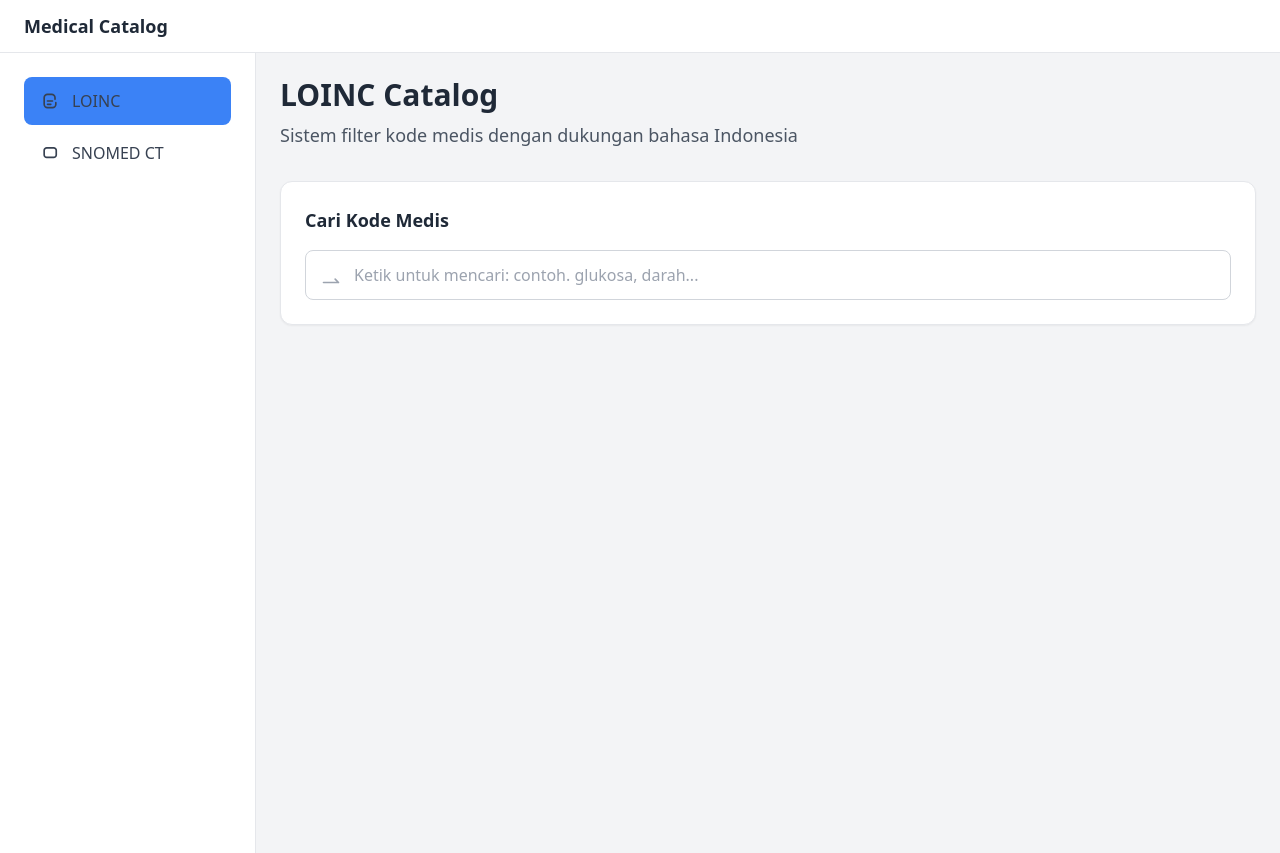
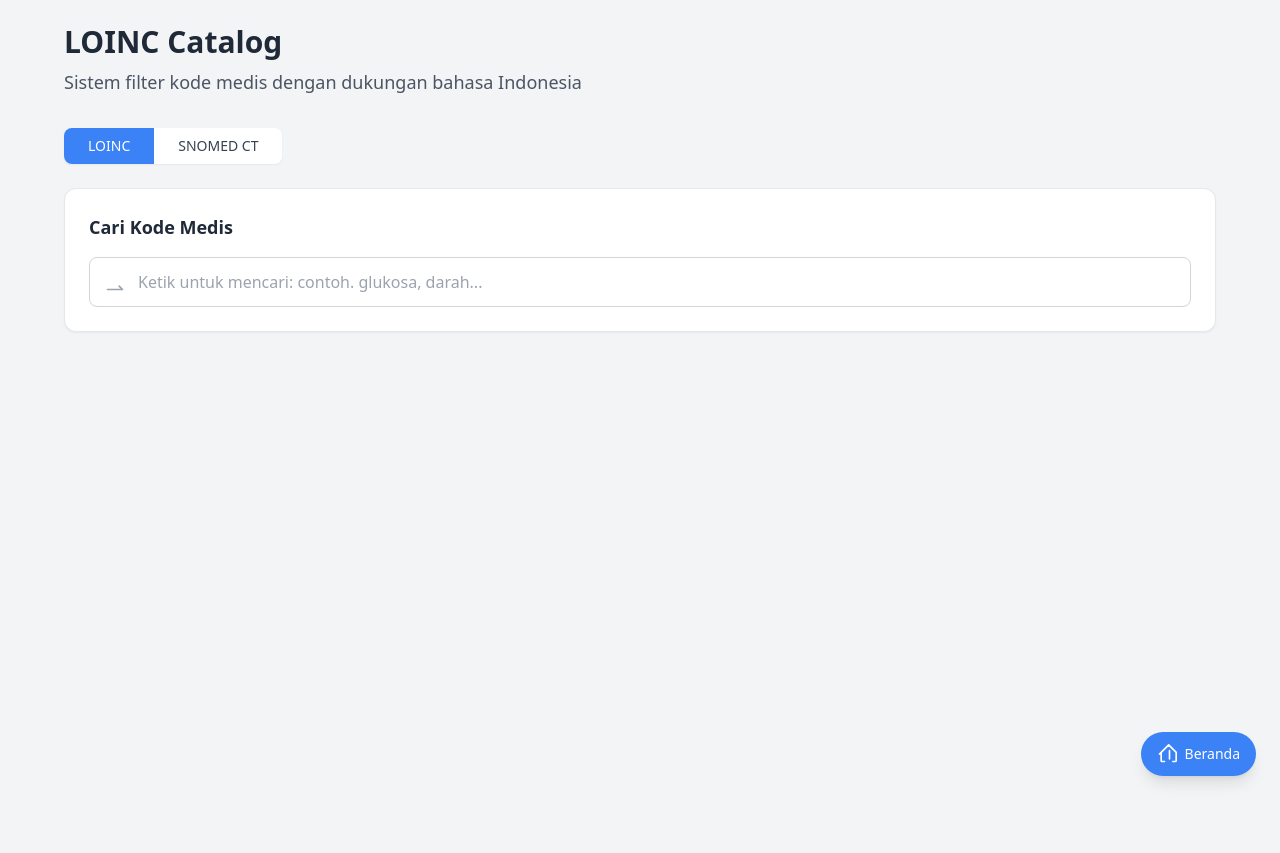
Before and after one commit to bastomiadi/medical_catalog, a PHP site: page /catalog.php in a window 1280 px wide. After the commit the page ends 783 px from the top, so only its background shows below. Run offline with PHP 8.4, Linux system fonts and the light colour scheme; some libraries are stand-ins or nearby versions.

Commit message:
update ui

```diff
--- a/public/catalog.php
+++ b/public/catalog.php
@@ -1,52 +1,42 @@
 <?php
 /**
- * Catalog LOINC & SNOMED-CT - Web Interface
+ * Catalog LOINC & SNOMED-CT - Unified Web Interface
  *
- * Main web interface for medical catalog with Indonesian language support.
- * LOINC module supports both REST API and MySQL database sources.
- * SNOMED-CT module uses MySQL database.
+ * Unified web interface for medical catalog with Indonesian language support.
+ * Combines LOINC and SNOMED-CT modules in a single view without sidebar/navbar.
  */
 
 // Load configuration
 $config = include __DIR__ . '/../config/modules.php';
 require_once __DIR__ . '/../modules/Translator.php';
+require_once __DIR__ . '/../modules/MedicalCatalogModule.php';
 
 // Get module parameter (default: loinc)
 $module = $_GET['module'] ?? 'loinc';
 
-// Load module-specific files based on requested module
-if ($module === 'snomed') {
-    if (!class_exists('SnomedSearch', false)) {
-        include __DIR__ . '/../modules/snomed/SnomedSearch.php';
+// Load module-specific files
+if (!class_exists('LoincModule', false)) {
+    include __DIR__ . '/../modules/loinc/LoincModule.php';
 }
 if (!class_exists('SnomedModule', false)) {
     include __DIR__ . '/../modules/snomed/SnomedModule.php';
 }
-} else {
-    // Load LOINC files (supports both API and database modes)
-    if (!class_exists('LoincApi', false)) {
-        include __DIR__ . '/../modules/loinc/LoincApi.php';
-    }
-    if (!class_exists('LoincSearch', false)) {
-        include __DIR__ . '/../modules/loinc/LoincSearch.php';
-    }
-    if (!class_exists('LoincDbSearch', false)) {
-        include __DIR__ . '/../modules/loinc/LoincDbSearch.php';
-    }
-    if (!class_exists('LoincModule', false)) {
-        include __DIR__ . '/../modules/loinc/LoincModule.php';
-    }
-}
 
-// Initialize module
+// Load module configs
+$loincConfig = include __DIR__ . '/../modules/loinc/config.php';
+$snomedConfig = include __DIR__ . '/../modules/snomed/config.php';
+
+// Build unified config
+$unifiedConfig = [
+    'active_module' => $module,
+    'loinc' => $loincConfig,
+    'snomed' => $snomedConfig
+];
+
+// Initialize unified module
 try {
-    if ($module === 'snomed') {
-        $moduleConfig = include __DIR__ . '/../modules/snomed/config.php';
-        $catalog = new SnomedModule($moduleConfig);
-    } else {
-        $moduleConfig = include __DIR__ . '/../modules/loinc/config.php';
-        $catalog = new LoincModule($moduleConfig);
-    }
+    $catalog = new MedicalCatalogModule($unifiedConfig);
+    $catalog->setActiveModule($module);
 } catch (Exception $e) {
     $error = $e->getMessage();
     ?>
@@ -54,7 +44,7 @@ try {
     <html lang="id">
     <head>
         <meta charset="UTF-8">
-        <title>Error - Catalog LOINC & SNOMED-CT</title>
+        <title>Error - Medical Catalog</title>
         <script src="https://cdn.tailwindcss.com"></script>
     </head>
     <body class="bg-gray-100 min-h-screen flex items-center justify-center">
@@ -96,13 +86,9 @@ if ($searchKeyword) {
     $results = $searchResults;
 }
 
-// Define colors
-$bgColor = '#ffffff';
-$bgCard = '#f8fafc';
-$textPrimary = '#0f172a';
-$textSecondary = '#64748b';
-$borderColor = '#e2e8f0';
-$accentColor = '#3b82f6';
+// Get module info for display
+$moduleInfo = $catalog->getModuleInfo();
+$currentModuleInfo = $moduleInfo[$module] ?? $moduleInfo['loinc'];
 ?>
 <!DOCTYPE html>
 <html lang="id">
@@ -129,8 +115,6 @@ $accentColor = '#3b82f6';
         }
     </script>
     <style>
-        .sidebar-active { background-color: #3b82f6; color: white; }
-        .sidebar-hover:hover { background-color: #f1f5f9; }
         .dataTables_wrapper .dataTable th { font-weight: 600; text-transform: uppercase; letter-spacing: 0.5px; }
         .truncate { max-width: 300px; white-space: nowrap; overflow: hidden; text-overflow: ellipsis; }
         .autocomplete-header {
@@ -150,51 +134,32 @@ $accentColor = '#3b82f6';
     </style>
 </head>
 <body class="bg-gray-100 min-h-screen">
-    <!-- Top Navigation -->
-    <nav class="flex items-center justify-between px-6 py-3 bg-white border-b border-gray-200">
-        <a href="catalog.php?module=loinc" class="text-lg font-bold text-gray-800">
-            Medical Catalog
-        </a>
-    </nav>
-
-    <div class="flex min-h-screen">
-        <!-- Sidebar -->
-        <aside class="w-64 bg-white border-r border-gray-200">
-            <div class="p-6">
-                <nav class="space-y-1">
-                    <a href="catalog.php?module=loinc"
-                       class="block px-4 py-3 rounded-lg text-gray-700 sidebar-hover <?= $module === 'loinc' ? 'sidebar-active' : '' ?>">
-                        <div class="flex items-center gap-3">
-                            <svg class="w-5 h-5" fill="none" stroke="currentColor" viewBox="0 0 24 24" xmlns="http://www.w3.org/2000/svg">
-                                <path stroke-linecap="round" stroke-linejoin="round" stroke-width="2" d="M9 12h6m-6 4h4m5-6v-2a4 4 0 00-4-4H9a4 4 0 00-4 4v8a4 4 0 004 4h6a4 4 0 004-4v-2"></path>
-                            </svg>
-                            <span class="font-medium">LOINC</span>
-                        </div>
-                    </a>
-                    <a href="catalog.php?module=snomed"
-                       class="block px-4 py-3 rounded-lg text-gray-700 sidebar-hover <?= $module === 'snomed' ? 'sidebar-active' : '' ?>">
-                        <div class="flex items-center gap-3">
-                            <svg class="w-5 h-5" fill="none" stroke="currentColor" viewBox="0 0 24 24" xmlns="http://www.w3.org/2000/svg">
-                                <path stroke-linecap="round" stroke-linejoin="round" stroke-width="2" d="M19.5 14.25v-5.5c0-1.5-1.5-3-3-3H8c-1.5 0-3 1.5-3 3v5.5c0 1.5 1.5 3 3 3h8.5c1.5 0 3-1.5 3-3z"></path>
-                            </svg>
-                            <span class="font-medium">SNOMED CT</span>
-                        </div>
-                    </a>
-                </nav>
-            </div>
-        </aside>
-
+    <div class="flex min-h-screen flex-col">
         <!-- Main Content -->
         <main class="flex-1 p-6">
             <div class="max-w-6xl mx-auto">
                 <!-- Header -->
                 <div class="mb-8">
                     <h1 class="text-3xl font-bold mb-2 text-gray-800">
-                        <?= $module === 'snomed' ? 'SNOMED-CT Catalog' : 'LOINC Catalog' ?>
+                        <?= htmlspecialchars($currentModuleInfo['name']) ?> Catalog
                     </h1>
                     <p class="text-lg text-gray-600">
                         Sistem filter kode medis dengan dukungan bahasa Indonesia
                     </p>
+                </div>
+
+                <!-- Module Toggle -->
+                <div class="mb-6">
+                    <div class="inline-flex rounded-md shadow-sm" role="group">
+                        <a href="catalog.php?module=loinc<?= $searchKeyword ? '&q=' . urlencode($searchKeyword) : '' ?>"
+                           class="px-6 py-2 text-sm font-medium rounded-l-lg <?= $module === 'loinc' ? 'bg-blue-500 text-white' : 'bg-white text-gray-700 hover:bg-gray-100' ?>">
+                            LOINC
+                        </a>
+                        <a href="catalog.php?module=snomed<?= $searchKeyword ? '&q=' . urlencode($searchKeyword) : '' ?>"
+                           class="px-6 py-2 text-sm font-medium rounded-r-lg <?= $module === 'snomed' ? 'bg-blue-500 text-white' : 'bg-white text-gray-700 hover:bg-gray-100' ?>">
+                            SNOMED CT
+                        </a>
+                    </div>
                 </div>
 
                 <!-- Search Box -->
@@ -237,7 +202,7 @@ $accentColor = '#3b82f6';
                                     $description = $row['long_common_name'] ?? $row['text'] ?? $row['description'] ?? '-';
                                     $class = $row['class'] ?? $row['CLASS'] ?? '-';
                                     ?>
-                                    <tr class="border-b border-gray-100 hover:bg-gray-50 cursor-pointer" onclick="copyCode('<?= htmlspecialchars($code) ?>')">
+                                    <tr class="border-b border-gray-100 hover:bg-gray-50 cursor-pointer" onclick="copyCode('<?= htmlspecialchars($code) ?>', event)">
                                         <td class="px-4 py-3 text-sm font-mono text-gray-800"><?= htmlspecialchars($code) ?></td>
                                         <td class="px-4 py-3 text-sm text-gray-800 max-w-md truncate" title="<?= htmlspecialchars($description) ?>"><?= htmlspecialchars($description) ?></td>
                                         <?php if ($module === 'loinc'): ?>
@@ -251,6 +216,10 @@ $accentColor = '#3b82f6';
                             </tbody>
                         </table>
                     </div>
+                <?php elseif ($searchKeyword): ?>
+                    <div class="bg-white rounded-xl p-6 text-center border border-gray-200">
+                        <p class="text-gray-500">Tidak ada hasil ditemukan untuk "<?= htmlspecialchars($searchKeyword) ?>"</p>
+                    </div>
                 <?php endif; ?>
             </div>
         </main>
@@ -259,10 +228,43 @@ $accentColor = '#3b82f6';
     <script src="https://cdn.datatables.net/2.0.8/js/dataTables.min.js"></script>
     <script>
         // Copy code to clipboard
-        function copyCode(code) {
+        function copyCode(code, event) {
+            // Prevent event bubbling if event is provided
+            if (event) {
+                event.stopPropagation();
+            }
+
+            // Try modern clipboard API first
+            if (navigator.clipboard && window.isSecureContext) {
                 navigator.clipboard.writeText(code).then(() => {
                     alert('Kode berhasil disalin: ' + code);
+                }).catch(err => {
+                    // Fallback to execCommand
+                    copyWithExecCommand(code);
                 });
+            } else {
+                // Fallback for non-secure contexts
+                copyWithExecCommand(code);
+            }
+        }
+
+        // Fallback copy method using execCommand
+        function copyWithExecCommand(text) {
+            const textArea = document.createElement('textarea');
+            textArea.value = text;
+            textArea.style.position = 'fixed';
+            textArea.style.left = '-999999px';
+            textArea.style.top = '-999999px';
+            document.body.appendChild(textArea);
+            textArea.focus();
+            textArea.select();
+            try {
+                document.execCommand('copy');
+                alert('Kode berhasil disalin: ' + text);
+            } catch (err) {
+                alert('Gagal menyalin: ' + err);
+            }
+            document.body.removeChild(textArea);
         }
 
         // Autocomplete functionality
@@ -303,9 +305,8 @@ $accentColor = '#3b82f6';
                                 const text = item.text || item.description || '-';
                                 tr.innerHTML = '<td class="px-4 py-2 text-sm font-mono text-gray-800">' + code + '</td><td class="px-4 py-2 text-sm text-gray-500">' + text + '</td><td class="px-4 py-2 text-right"><svg class="w-4 h-4 text-blue-600 inline-block" fill="none" stroke="currentColor" viewBox="0 0 24 24" xmlns="http://www.w3.org/2000/svg"><path stroke-linecap="round" stroke-linejoin="round" stroke-width="2" d="M8 16H6a2 2 0 01-2-2V6a2 2 0 012-2h8a2 2 0 012 2v2m-6 12h8a2 2 0 002-2v-8a2 2 0 00-2-2h-8a2 2 0 00-2 2v8a2 2 0 002 2z"></path></svg></td>';
                                 tr.onclick = (e) => {
-                                    if (!e.target.closest('svg')) {
+                                    e.stopPropagation();
                                     copyCode(code);
-                                    }
                                 };
                                 tbody.appendChild(tr);
                             });
@@ -354,5 +355,13 @@ $accentColor = '#3b82f6';
             }
         });
     </script>
+
+    <!-- Floating Home Button -->
+    <a href="index.php" class="fixed bottom-6 right-6 z-50 flex items-center gap-2 px-4 py-3 bg-blue-500 text-white rounded-full shadow-lg hover:bg-blue-600 transition-colors">
+        <svg class="w-5 h-5" fill="none" stroke="currentColor" viewBox="0 0 24 24" xmlns="http://www.w3.org/2000/svg">
+            <path stroke-linecap="round" stroke-linejoin="round" stroke-width="2" d="M3 12l2-2m0 0l9-9 9 9M5 10v10a1 1 0 001 1h3m10 0h3a1 1 0 001-1V10m-2-2l2 2m-8-2v10"></path>
+        </svg>
+        <span class="text-sm font-medium">Beranda</span>
+    </a>
 </body>
 </html>
--- a/public/index.php
+++ b/public/index.php
@@ -38,7 +38,7 @@
                 </p>
                 <div class="flex flex-col sm:flex-row gap-4 justify-center">
                     <a href="catalog.php?module=loinc" class="px-8 py-3 bg-white text-blue-600 font-semibold rounded-lg hover:bg-gray-100 transition-colors">
-                        Mulai Pencarian
+                        Mulai Pencarian LOINC
                     </a>
                     <a href="catalog.php?module=snomed" class="px-8 py-3 bg-blue-700 text-white font-semibold rounded-lg hover:bg-blue-800 transition-colors">
                         SNOMED-CT Catalog
```
Also changed, not shown: modules/MedicalCatalogModule.php (added, +137 -0 lines). Lines whose indentation alone changed are shown as unchanged.
